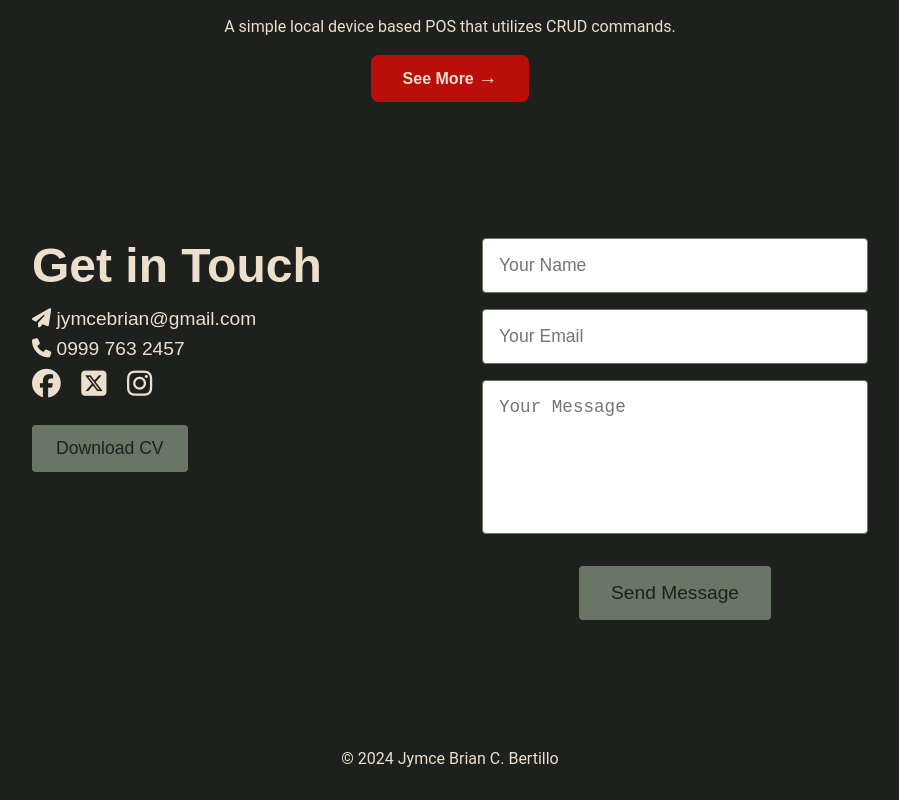
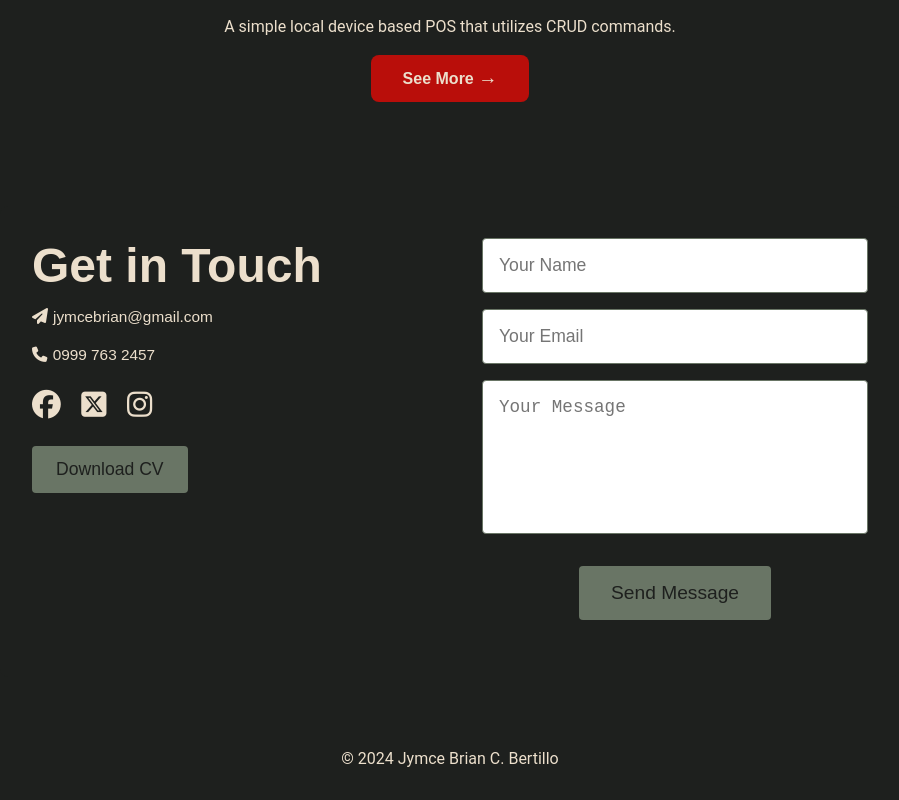
Before and after one commit to Jymce/PF_JBCB, a SvelteKit app: page / in a window 1280 px wide. Shown: the part 2311-3111 px from the top of the page, without its empty margins (190-1089 px from the left). Built offline with nearby package versions, Linux system fonts and the light colour scheme.

Commit message:
Adjust some layout p5

```diff
--- a/src/components/Contact.svelte
+++ b/src/components/Contact.svelte
@@ -89,8 +89,8 @@
     <div class="content-container">
         <div class="contact-left">
             <h1 class="contact-heading">Get in Touch</h1>
-            <p><i class="fa-solid fa-paper-plane"></i> jymcebrian@gmail.com</p>
-            <p><i class="fa-solid fa-phone"></i> 0999 763 2457</p>
+            <i class="fa-solid fa-paper-plane"></i><a href="https://mail.google.com/mail/u/0/#inbox?compose=GTvVlcRwRdnhwvjTFSlkHRpzrkFVbxsLtxhXgNlKmmXTntkJLfHVZXcZzgGNtCfPSHlZqXMvZZZDt" target="_blank" class="gmail_anchor">   jymcebrian@gmail.com</a>
+            <p><i class="fa-solid fa-phone"></i>  0999 763 2457</p>
             <div class="social-icons">
                 <a href="https://www.facebook.com/jymce.bertillo/" target="_blank"><i class="fa-brands fa-facebook"></i></a>
                 <a href="https://x.com/JBCB32446518" target="_blank"><i class="fa-brands fa-square-x-twitter"></i></a>
@@ -152,12 +152,26 @@
         text-align: left;
     }
 
-    .contact-left p {
+    .gmail_anchor {
         margin: 0.5rem 0;
         color: #ECDFCC;
-        font-size: 1.2rem;
+        font-size: 0.96rem;
+        padding-bottom: 100px;
     }
 
+    .fa-solid {
+        padding-right: 1px;
+    }
+
+    .contact-left p {
+        padding-top: 20px;
+        padding-bottom: 20px;
+        font-size: 1rem;
+        font-size: 0.96rem;
+    }
+    .social-icons{
+        padding-top: 5px;
+    }
     .social-icons a {
         color: #ECDFCC;
         font-size: 1.8rem;
@@ -253,7 +267,9 @@
         width: 300px;
         opacity: 80%;
     }
-
+    .fa-solid.fa-paper-plane{
+        padding-right: 5px;
+    }
     /* Media Query for Mobile (650px and below) */
     @media (max-width: 650px) {
         .content-container {
```
